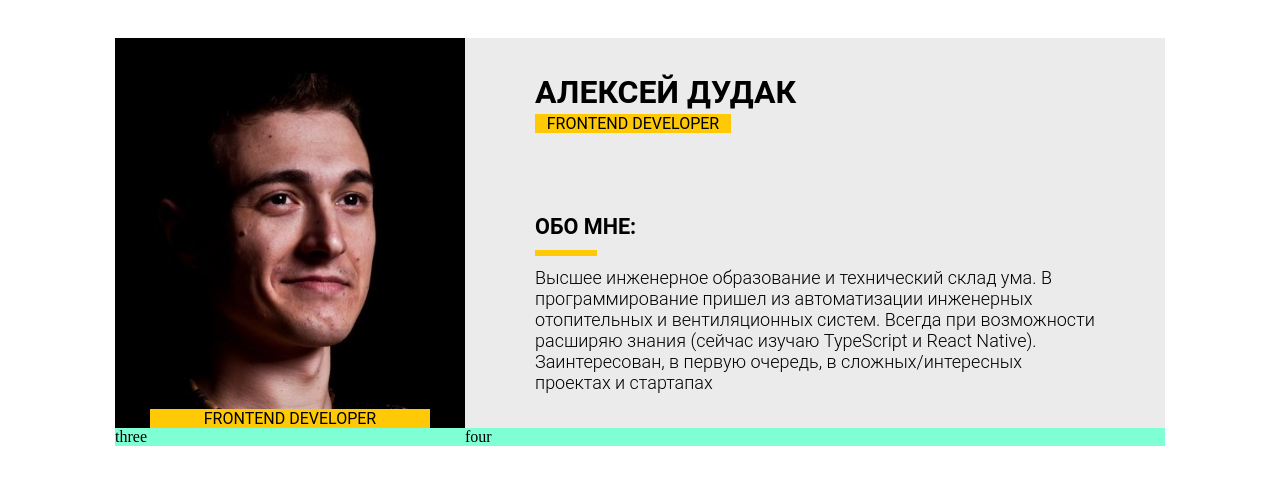
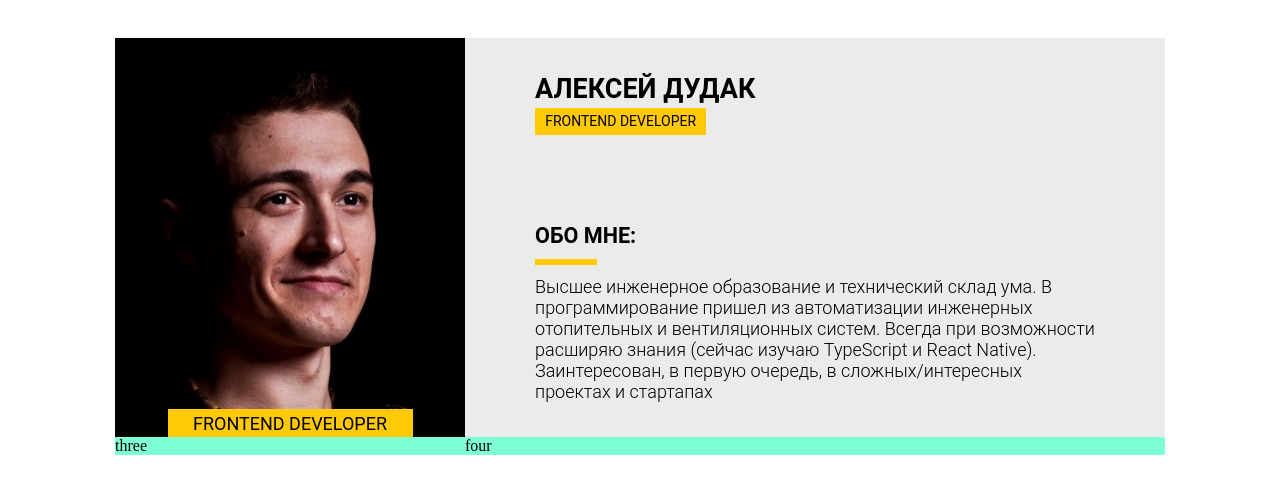
Before and after one commit to AlexDDK/myReactCv, a React app: page / in a window 1280 px wide. Shown: the top 494 px of the page. Built offline with nearby package versions, Linux system fonts and the light colour scheme.

Commit message:
feat: adaptive foto and title done

```diff
--- a/components/rectangles/rect.module.css
+++ b/components/rectangles/rect.module.css
@@ -1,20 +1,25 @@
 .rectFoto {
-    width: 80%;
-    margin-left: 10%;
+    width: 70%;
+    margin-left: 15%;
+    padding-top: 1%;
+    padding-bottom: 1%;
     background-color: #ffca05;
     text-align: center;
     font-family: Roboto;
     text-transform: uppercase;
+    font-size: calc(8px + 8 * (100vw/1050));
 
 }
 
 .rectProfile {
-    width: 35%;
-    padding: 0,5%;
+    width: calc(90px + 70 * (100vw/1050));
+    max-width: 160px;
+    padding: 1%;
     background-color: #ffca05;
     font-family: Roboto;
     text-transform: uppercase;
     text-align: center;
+    font-size: calc(6px + 8 * (100vw/1050));
 }
 
 .rectRight {
@@ -23,3 +28,14 @@
     background-color: #ffca05;
     margin: 2% 0;
 }
+
+
+@media (min-width: 1050px) {
+    .rectProfile {
+        font-size: 14px;
+    }
+
+    .rectFoto {
+        font-size: 18px;
+    }
+}
--- a/components/title/title.module.css
+++ b/components/title/title.module.css
@@ -6,17 +6,27 @@
     justify-content: space-between;
 }
 
-.container h1 {
+.name h1 {
     margin-bottom: 0.5%;
     margin-top: 0;
     font-family: Roboto;
-    text-transform: uppercase;    /* letter-spacing: 5px; */
+    text-transform: uppercase;
+    font-size: calc(10px + 16 * (100vw/1050));
 }
 
 .about {
     font-family: Roboto;
-    font-size: large;
     font-weight: 300;
+    font-size: calc(3px + 15 * (100vw/1050));
+}
+
+@media (min-width: 1050px) {
+    .about {
+        font-size: 18px;
+    }
+    .name h1 {
+        font-size: 27px;
+    }
 }
 
 .about span {
```
